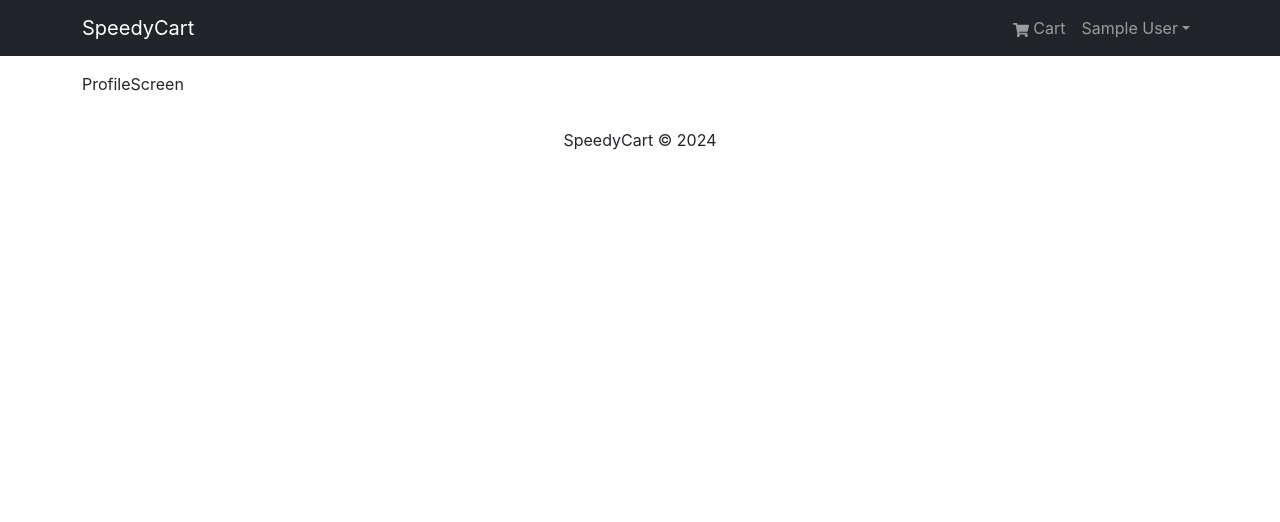
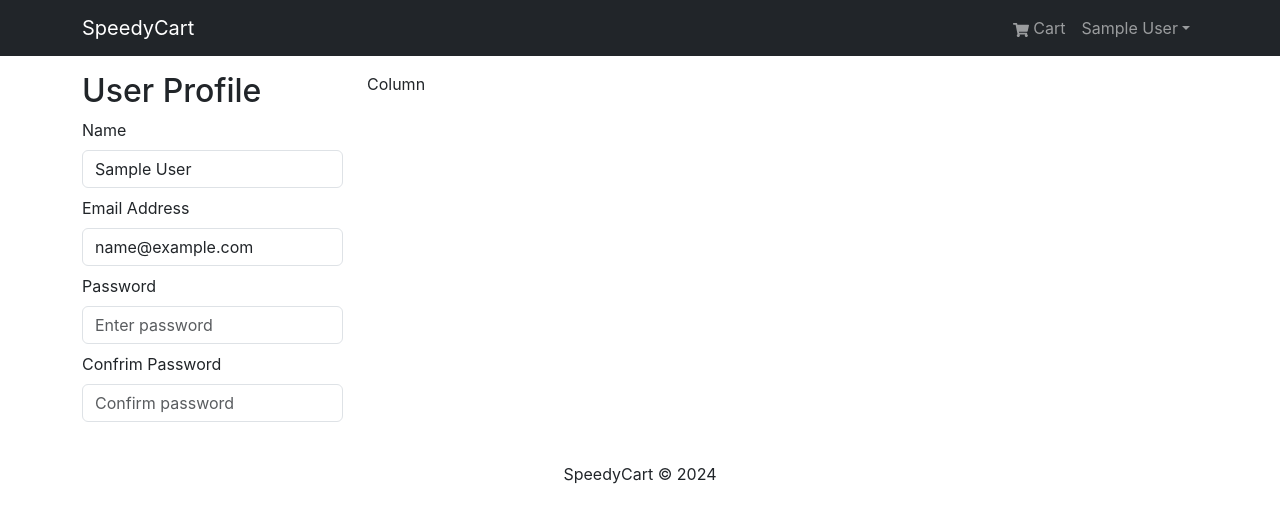
Before and after one commit to csabatoth627/speedycart-frontend, a React (Create React App) app: page /profile in a window 1280 px wide. Shown: the top 522 px of the page. Built offline with nearby package versions, Linux system fonts and the light colour scheme; sample sign-in values are in the browser's storage.

Commit message:
feat:create user input form  (ProfileScreen.jsx)

```diff
--- a/src/screens/ProfileScreen.jsx
+++ b/src/screens/ProfileScreen.jsx
@@ -1,5 +1,6 @@
 import React, { useEffect, useState } from "react";
 import { useSelector, useDispatch } from "react-redux";
+import { Row, Col, Form } from "react-bootstrap";
 
 const ProfileScreen = () => {
   const [name, setName] = useState("");
@@ -15,16 +16,66 @@ const ProfileScreen = () => {
     if (userInfo) {
       setName(userInfo.name);
       setEmail(userInfo.email);
-
     }
   }, [userInfo]);
 
   const submitHandler = (e) => {
     e.preventDefault();
-    console.log('submitHandler');
-  }
+    console.log("submitHandler");
+  };
 
-  return <div>ProfileScreen</div>;
+  return (
+    <Row>
+      <Col md={3}>
+        <h2>User Profile</h2>
+
+        <Form onSubmit={submitHandler}>
+          <Form.Group controlId="name" className="my-2">
+            <Form.Label>Name</Form.Label>
+            <Form.Control
+              type="name"
+              placeholder="Enter name"
+              value={name}
+              onChange={(e) => setName(e.target.value)}
+            />
+          </Form.Group>
+
+          <Form.Group controlId="email" className="my-2">
+            <Form.Label>Email Address</Form.Label>
+            <Form.Control
+              type="email"
+              placeholder="Enter email"
+              value={email}
+              onChange={(e) => setEmail(e.target.value)}
+            />
+          </Form.Group>
+
+          <Form.Group controlId="password" className="my-2">
+            <Form.Label>Password</Form.Label>
+            <Form.Control
+              type="password"
+              placeholder="Enter password"
+              value={password}
+              onChange={(e) => setPassword(e.target.value)}
+            />
+          </Form.Group>
+
+          <Form.Group controlId="confirmPassword" className="my-2">
+            <Form.Label>Confrim Password</Form.Label>
+            <Form.Control
+              type="password"
+              placeholder="Confirm password"
+              value={confirmPassword}
+              onChange={(e) => setConfirmPassword(e.target.value)}
+            />
+          </Form.Group>
+
+
+        </Form>
+      </Col>
+      <Col md={9}>Column</Col>
+    </Row>
+  );
 };
 
 export default ProfileScreen;
```
